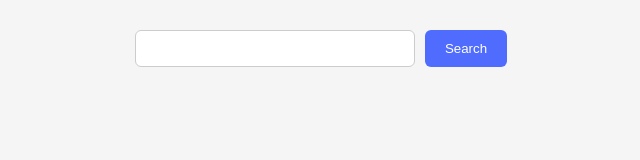
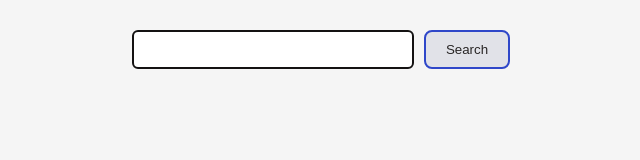
Before and after one commit to Andrii-Mitko/goit-js-hw-11, a website built with Vite: page src/index.html in a window 1280 px wide. Shown: the whole page, without its empty margins (319-959 px from the left). Built offline with nearby package versions, Linux system fonts and the light colour scheme; what simplelightbox would draw is missing.

Commit message:
Update input and button styles for improved aesthetics and user interaction

```diff
--- a/src/css/base.css
+++ b/src/css/base.css
@@ -38,7 +38,7 @@ main {
 .input {
   width: 250px;
   padding: 10px 14px;
-  border: 1px solid #ccc;
+  border: 2px solid #141212;
   border-radius: 6px;
 
   transform: scale(1);
@@ -47,18 +47,17 @@ main {
 
 .input:hover,
 .input:focus {
-  border-color: #747bff;
+  border-color: #040ecd;
   transform: scale(1.05);
   outline: none;
 }
 
 .btn {
   padding: 10px 20px;
-  border: none;
-  border-radius: 6px;
-
-  background-color: #4f6cff;
-  color: white;
+border: 2px solid #2f47c9;
+border-radius: 8px;
+  background-color: #e1e2e8;
+  color: rgb(41, 38, 38);
 
   cursor: pointer;
 
@@ -69,6 +68,7 @@ main {
 .btn:hover,
 .btn:focus {
   background-color: #2f47c9;
+  color: #f5f5f5;
   transform: scale(1.05);
 }
 
```
